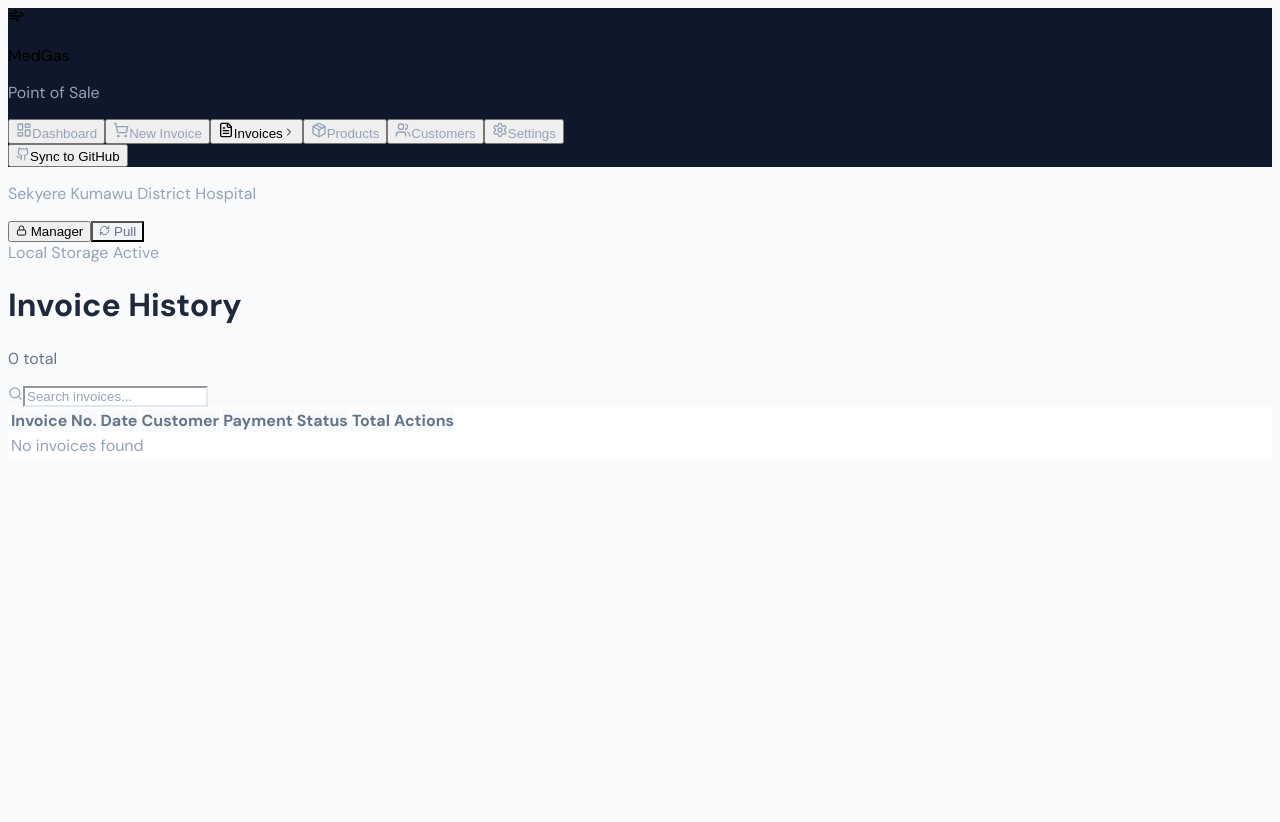
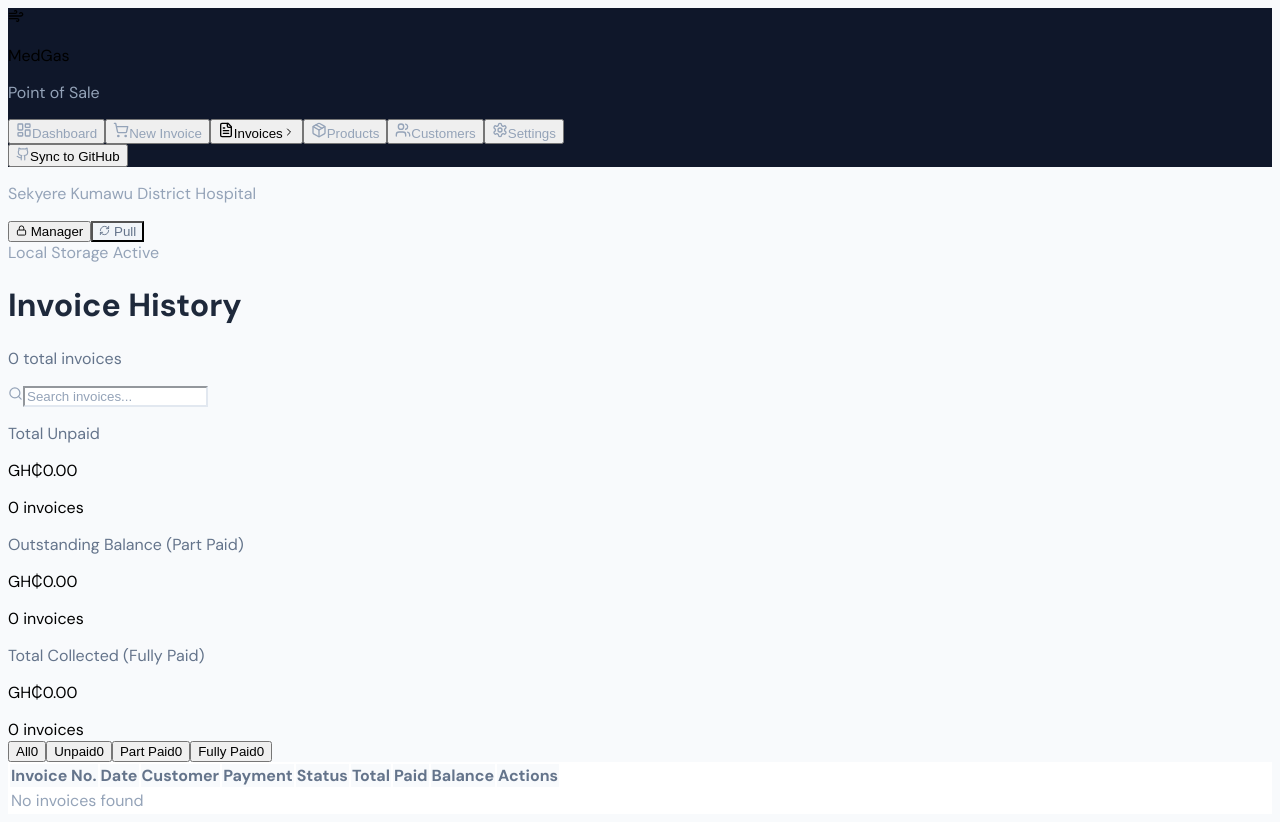
Before and after one commit to fitichrisfield-commits/skdhmedgas, a React (Vite) app: page / in a window 1280 px wide. Both pictures are taken after a click on the button "Invoices". Before the commit the page ends 800 px from the top, so only its background shows below. Built offline with nearby package versions, Linux system fonts and the light colour scheme; the HTML template or start-up script is replaced by a standard one.

Commit message:
Add files via upload

```diff
--- a/src/App.jsx
+++ b/src/App.jsx
@@ -850,9 +850,10 @@ function NewInvoice({ products, customers, invoices, settings, onSave, bp }) {
 
 function Invoices({ invoices, settings, onDelete, onUpdate, bp }) {
   const isMobile = bp === "mobile";
-  const [search, setSearch] = useState("");
-  const [preview, setPreview] = useState(null);
-  const [paying, setPaying] = useState(null);
+  const [search, setSearch]     = useState("");
+  const [activeTab, setActiveTab] = useState("all");
+  const [preview, setPreview]   = useState(null);
+  const [paying, setPaying]     = useState(null);
   const [payInput, setPayInput] = useState(0);
 
   const openPay = (inv) => {
@@ -871,75 +872,190 @@ function Invoices({ invoices, settings, onDelete, onUpdate, bp }) {
     setPaying(null);
   };
 
-  const filtered = invoices.filter(inv =>
-    inv.invoiceNo.toLowerCase().includes(search.toLowerCase()) ||
-    (inv.customerName || "").toLowerCase().includes(search.toLowerCase())
-  ).slice().reverse();
+  // counts
+  const allCount     = invoices.length;
+  const paidCount    = invoices.filter(i => i.status === "paid").length;
+  const partialCount = invoices.filter(i => i.status === "partial").length;
+  const unpaidCount  = invoices.filter(i => i.status === "unpaid").length;
+
+  // totals
+  const calcTotal = inv => {
+    const sub = inv.items.reduce((a, i) => a + i.qty * i.price, 0);
+    return sub + sub * (settings.vatRate / 100) - (inv.discount || 0);
+  };
+  const unpaidTotal  = invoices.filter(i => i.status === "unpaid").reduce((s, inv) => s + calcTotal(inv), 0);
+  const partialTotal = invoices.filter(i => i.status === "partial").reduce((s, inv) => s + (inv.balance || 0), 0);
+  const paidTotal    = invoices.filter(i => i.status === "paid").reduce((s, inv) => s + calcTotal(inv), 0);
+
+  const TABS = [
+    { id: "all",     label: "All",         count: allCount,     amount: null,         dot: "bg-slate-400",   ring: "border-slate-400",   active: "bg-slate-800 text-white",   inactive: "bg-slate-100 text-slate-600" },
+    { id: "unpaid",  label: "Unpaid",      count: unpaidCount,  amount: unpaidTotal,  dot: "bg-red-400",     ring: "border-red-400",     active: "bg-red-500 text-white",     inactive: "bg-red-50 text-red-500" },
+    { id: "partial", label: "Part Paid",   count: partialCount, amount: partialTotal, dot: "bg-amber-400",   ring: "border-amber-400",   active: "bg-amber-500 text-white",   inactive: "bg-amber-50 text-amber-600" },
+    { id: "paid",    label: "Fully Paid",  count: paidCount,    amount: paidTotal,    dot: "bg-emerald-500", ring: "border-emerald-400", active: "bg-emerald-500 text-white", inactive: "bg-emerald-50 text-emerald-600" },
+  ];
+
+  const filtered = invoices
+    .filter(inv => activeTab === "all" || inv.status === activeTab)
+    .filter(inv =>
+      inv.invoiceNo.toLowerCase().includes(search.toLowerCase()) ||
+      (inv.customerName || "").toLowerCase().includes(search.toLowerCase())
+    )
+    .slice().reverse();
+
+  const cur = settings.currency;
+
+  const renderInvoiceCard = (inv) => {
+    const total = calcTotal(inv);
+    const status = inv.status || "unpaid";
+    const statusConfig = {
+      paid:    { dot: "bg-emerald-500", badge: "bg-emerald-50 text-emerald-600 border-emerald-100", label: "Fully Paid" },
+      partial: { dot: "bg-amber-400",   badge: "bg-amber-50 text-amber-600 border-amber-100",       label: "Part Paid" },
+      unpaid:  { dot: "bg-red-400",     badge: "bg-red-50 text-red-500 border-red-100",             label: "Unpaid" },
+    };
+    const sc = statusConfig[status] || statusConfig.unpaid;
+    return (
+      <div key={inv.id} className="bg-white rounded-2xl shadow-sm border border-slate-100 p-4">
+        <div className="flex justify-between items-start mb-1.5">
+          <div className="flex items-center gap-2">
+            <span className="font-bold text-cyan-600 text-sm">{inv.invoiceNo}</span>
+            <span className={`inline-flex items-center gap-1 text-[10px] font-semibold px-1.5 py-0.5 rounded-md border ${sc.badge}`}>
+              <span className={`w-1.5 h-1.5 rounded-full ${sc.dot}`} />{sc.label}
+            </span>
+          </div>
+          <span className="font-bold text-slate-800 text-sm">{formatCurrency(total, cur)}</span>
+        </div>
+        <p className="text-sm font-medium text-slate-700">{inv.customerName || <span className="text-slate-400 italic">Walk-in</span>}</p>
+        <div className="flex justify-between items-center mt-2">
+          <div>
+            <p className="text-xs text-slate-400">{formatDate(inv.date)} · {inv.paymentMethod || "Cash"}</p>
+            {status === "partial" && <p className="text-xs text-amber-500 font-medium mt-0.5">Balance: {formatCurrency(inv.balance || 0, cur)}</p>}
+            {status === "unpaid"  && <p className="text-xs text-red-400 font-medium mt-0.5">Owing: {formatCurrency(total, cur)}</p>}
+            {status === "paid"    && <p className="text-xs text-emerald-500 font-medium mt-0.5">Collected: {formatCurrency(inv.amountPaid || 0, cur)}</p>}
+          </div>
+          <div className="flex gap-1">
+            {inv.status !== "paid" && (
+              <button onClick={() => openPay(inv)} className="p-1.5 text-slate-400 hover:text-emerald-500 hover:bg-emerald-50 rounded-lg transition-colors" title="Update Payment"><Check size={14} /></button>
+            )}
+            <button onClick={() => setPreview(inv)} className="p-1.5 text-slate-400 hover:text-cyan-500 hover:bg-cyan-50 rounded-lg transition-colors"><Eye size={14} /></button>
+            <button onClick={() => onDelete(inv.id)} className="p-1.5 text-slate-400 hover:text-red-500 hover:bg-red-50 rounded-lg transition-colors"><Trash2 size={14} /></button>
+          </div>
+        </div>
+      </div>
+    );
+  };
+
+  const activeTabCfg = TABS.find(t => t.id === activeTab);
 
   return (
-    <div className={`p-4 ${isMobile ? "pb-24" : "p-6"}`}>
-      <div className="flex justify-between items-center mb-4">
-        {!isMobile && <div><h1 className="text-xl font-bold text-slate-800">Invoice History</h1><p className="text-slate-500 text-sm">{invoices.length} total</p></div>}
-        <div className={`relative ${isMobile ? "w-full" : ""}`}>
+    <div className={`p-4 ${isMobile ? "pb-24" : "p-6"} space-y-4`}>
+
+      {/* Header */}
+      {!isMobile && (
+        <div className="flex justify-between items-start">
+          <div>
+            <h1 className="text-xl font-bold text-slate-800">Invoice History</h1>
+            <p className="text-slate-500 text-sm">{allCount} total invoices</p>
+          </div>
+          <div className="relative">
+            <Search size={15} className="absolute left-3 top-1/2 -translate-y-1/2 text-slate-400" />
+            <input value={search} onChange={e => setSearch(e.target.value)} placeholder="Search invoices..."
+              className="pl-9 pr-4 py-2 bg-white border border-slate-200 rounded-xl text-sm focus:outline-none focus:ring-2 focus:ring-cyan-500/30 w-56" />
+          </div>
+        </div>
+      )}
+
+      {/* Mobile search */}
+      {isMobile && (
+        <div className="relative">
           <Search size={15} className="absolute left-3 top-1/2 -translate-y-1/2 text-slate-400" />
           <input value={search} onChange={e => setSearch(e.target.value)} placeholder="Search invoices..."
-            className={`pl-9 pr-4 py-2 bg-white border border-slate-200 rounded-xl text-sm focus:outline-none focus:ring-2 focus:ring-cyan-500/30 ${isMobile ? "w-full" : "w-56"}`} />
-        </div>
-      </div>
-
-      {/* Mobile: card list */}
+            className="pl-9 pr-4 py-2 bg-white border border-slate-200 rounded-xl text-sm focus:outline-none focus:ring-2 focus:ring-cyan-500/30 w-full" />
+        </div>
+      )}
+
+      {/* Summary cards (non-mobile) */}
+      {!isMobile && (
+        <div className="grid grid-cols-3 gap-3">
+          {[
+            { label: "Total Unpaid",    amount: unpaidTotal,  count: unpaidCount,  bg: "bg-red-50",     border: "border-red-100",     text: "text-red-500",     badge: "bg-red-100 text-red-600" },
+            { label: "Outstanding Balance (Part Paid)", amount: partialTotal, count: partialCount, bg: "bg-amber-50",   border: "border-amber-100",   text: "text-amber-600",   badge: "bg-amber-100 text-amber-700" },
+            { label: "Total Collected (Fully Paid)", amount: paidTotal,   count: paidCount,   bg: "bg-emerald-50", border: "border-emerald-100", text: "text-emerald-600", badge: "bg-emerald-100 text-emerald-700" },
+          ].map((c, i) => (
+            <div key={i} className={`rounded-2xl p-4 border ${c.bg} ${c.border}`}>
+              <p className="text-xs font-semibold text-slate-500 mb-1">{c.label}</p>
+              <p className={`text-xl font-bold ${c.text}`}>{formatCurrency(c.amount, cur)}</p>
+              <span className={`text-xs font-medium px-2 py-0.5 rounded-lg ${c.badge} mt-1 inline-block`}>{c.count} invoice{c.count !== 1 ? "s" : ""}</span>
+            </div>
+          ))}
+        </div>
+      )}
+
+      {/* Tabs */}
+      <div className="flex gap-2 overflow-x-auto pb-1 no-scrollbar">
+        {TABS.map(tab => (
+          <button key={tab.id} onClick={() => setActiveTab(tab.id)}
+            className={`shrink-0 flex items-center gap-2 px-4 py-2 rounded-xl text-xs font-semibold transition-all ${activeTab === tab.id ? tab.active + " shadow-sm" : tab.inactive}`}>
+            <span className={`w-2 h-2 rounded-full ${activeTab === tab.id ? "bg-white/70" : tab.dot}`} />
+            {tab.label}
+            <span className={`px-1.5 py-0.5 rounded-md text-[10px] font-bold ${activeTab === tab.id ? "bg-white/20" : "bg-black/5"}`}>{tab.count}</span>
+          </button>
+        ))}
+      </div>
+
+      {/* Active tab amount summary */}
+      {activeTab !== "all" && activeTabCfg?.amount !== null && (
+        <div className={`rounded-xl px-4 py-2.5 flex justify-between items-center text-sm font-semibold
+          ${activeTab === "unpaid"  ? "bg-red-50 text-red-600 border border-red-100" : ""}
+          ${activeTab === "partial" ? "bg-amber-50 text-amber-600 border border-amber-100" : ""}
+          ${activeTab === "paid"    ? "bg-emerald-50 text-emerald-600 border border-emerald-100" : ""}`}>
+          <span>{activeTab === "partial" ? "Total outstanding balance" : activeTab === "unpaid" ? "Total amount owed" : "Total collected"}</span>
+          <span className="font-bold">{formatCurrency(activeTabCfg.amount, cur)}</span>
+        </div>
+      )}
+
+      {/* Invoice list — mobile cards */}
       {isMobile ? (
         <div className="space-y-2.5">
           {filtered.length === 0 ? (
             <div className="text-center py-12 text-slate-400"><FileText size={32} className="mx-auto mb-2 opacity-20" /><p className="text-sm">No invoices found</p></div>
-          ) : filtered.map(inv => {
-            const sub = inv.items.reduce((a, i) => a + i.qty * i.price, 0);
-            const total = sub + sub * (settings.vatRate / 100) - (inv.discount || 0);
-            return (
-              <div key={inv.id} className="bg-white rounded-2xl shadow-sm border border-slate-100 p-4">
-                <div className="flex justify-between items-start mb-2">
-                  <span className="font-bold text-cyan-600 text-sm">{inv.invoiceNo}</span>
-                  <span className="font-bold text-slate-800">{formatCurrency(total, settings.currency)}</span>
-                </div>
-                <p className="text-sm font-medium text-slate-700">{inv.customerName || <span className="text-slate-400 italic">Walk-in</span>}</p>
-                <div className="flex justify-between items-center mt-2">
-                  <p className="text-xs text-slate-400">{formatDate(inv.date)} · {inv.paymentMethod || "Cash"} · <span className={getPaymentStatus(inv).tone.split(" ")[1]}>{paymentLabel(inv)}</span></p>
-                  <div className="flex gap-1">
-                    {inv.status !== "paid" && (
-                      <button onClick={() => openPay(inv)} className="p-1.5 text-slate-400 hover:text-emerald-500 hover:bg-emerald-50 rounded-lg transition-colors" title="Update Payment"><Check size={14} /></button>
-                    )}
-                    <button onClick={() => setPreview(inv)} className="p-1.5 text-slate-400 hover:text-cyan-500 hover:bg-cyan-50 rounded-lg transition-colors"><Eye size={14} /></button>
-                    <button onClick={() => onDelete(inv.id)} className="p-1.5 text-slate-400 hover:text-red-500 hover:bg-red-50 rounded-lg transition-colors"><Trash2 size={14} /></button>
-                  </div>
-                </div>
-              </div>
-            );
-          })}
+          ) : filtered.map(inv => renderInvoiceCard(inv))}
         </div>
       ) : (
-        /* Desktop/Tablet: table */
+        /* Desktop table */
         <div className="bg-white rounded-2xl shadow-sm border border-slate-100 overflow-hidden overflow-x-auto">
           <table className="w-full text-sm min-w-[500px]">
             <thead className="bg-slate-50 border-b border-slate-100">
-              <tr>{["Invoice No.","Date","Customer","Payment","Status","Total","Actions"].map(h => (
-                <th key={h} className="text-left px-5 py-3 text-xs font-semibold text-slate-500 uppercase tracking-wider">{h}</th>
+              <tr>{["Invoice No.","Date","Customer","Payment","Status","Total","Paid","Balance","Actions"].map(h => (
+                <th key={h} className="text-left px-4 py-3 text-xs font-semibold text-slate-500 uppercase tracking-wider">{h}</th>
               ))}</tr>
             </thead>
             <tbody>
               {filtered.length === 0 ? (
-                <tr><td colSpan={7} className="text-center py-12 text-slate-400 text-sm">No invoices found</td></tr>
+                <tr><td colSpan={9} className="text-center py-12 text-slate-400 text-sm">No invoices found</td></tr>
               ) : filtered.map(inv => {
-                const sub = inv.items.reduce((a, i) => a + i.qty * i.price, 0);
-                const total = sub + sub * (settings.vatRate / 100) - (inv.discount || 0);
+                const total  = calcTotal(inv);
+                const status = inv.status || "unpaid";
+                const statusConfig = {
+                  paid:    { dot: "bg-emerald-500", badge: "bg-emerald-50 text-emerald-600 border-emerald-100", label: "Fully Paid" },
+                  partial: { dot: "bg-amber-400",   badge: "bg-amber-50 text-amber-600 border-amber-100",       label: "Part Paid" },
+                  unpaid:  { dot: "bg-red-400",     badge: "bg-red-50 text-red-500 border-red-100",             label: "Unpaid" },
+                };
+                const sc = statusConfig[status] || statusConfig.unpaid;
                 return (
                   <tr key={inv.id} className="border-b border-slate-50 hover:bg-slate-50/50 transition-colors">
-                    <td className="px-5 py-3.5"><span className="font-semibold text-cyan-600">{inv.invoiceNo}</span></td>
-                    <td className="px-5 py-3.5 text-slate-500 text-xs">{formatDate(inv.date)}</td>
-                    <td className="px-5 py-3.5 font-medium text-slate-700">{inv.customerName || <span className="text-slate-400 italic">Walk-in</span>}</td>
-                    <td className="px-5 py-3.5 text-slate-500 text-xs">{inv.paymentMethod || "Cash"}</td>
-                    <td className="px-5 py-3.5"><span className={`text-xs px-2 py-0.5 rounded-lg ${getPaymentStatus(inv).tone}`}>{paymentLabel(inv)}</span></td>
-                    <td className="px-5 py-3.5 font-bold text-slate-800">{formatCurrency(total, settings.currency)}</td>
-                    <td className="px-5 py-3.5">
+                    <td className="px-4 py-3.5"><span className="font-semibold text-cyan-600">{inv.invoiceNo}</span></td>
+                    <td className="px-4 py-3.5 text-slate-500 text-xs">{formatDate(inv.date)}</td>
+                    <td className="px-4 py-3.5 font-medium text-slate-700">{inv.customerName || <span className="text-slate-400 italic">Walk-in</span>}</td>
+                    <td className="px-4 py-3.5 text-slate-500 text-xs">{inv.paymentMethod || "Cash"}</td>
+                    <td className="px-4 py-3.5">
+                      <span className={`inline-flex items-center gap-1.5 text-xs font-semibold px-2 py-0.5 rounded-lg border ${sc.badge}`}>
+                        <span className={`w-1.5 h-1.5 rounded-full ${sc.dot}`} />{sc.label}
+                      </span>
+                    </td>
+                    <td className="px-4 py-3.5 font-bold text-slate-800">{formatCurrency(total, cur)}</td>
+                    <td className="px-4 py-3.5 text-emerald-600 font-medium text-xs">{formatCurrency(inv.amountPaid || 0, cur)}</td>
+                    <td className={`px-4 py-3.5 font-medium text-xs ${(inv.balance || 0) > 0 ? "text-red-500" : "text-slate-400"}`}>{formatCurrency(inv.balance || 0, cur)}</td>
+                    <td className="px-4 py-3.5">
                       <div className="flex gap-1">
                         {inv.status !== "paid" && (
                           <button onClick={() => openPay(inv)} className="p-1.5 text-slate-400 hover:text-emerald-500 hover:bg-emerald-50 rounded-lg transition-colors" title="Update Payment"><Check size={14} /></button>
@@ -968,8 +1084,8 @@ function Invoices({ invoices, settings, onDelete, onUpdate, bp }) {
             <div className="bg-slate-50 rounded-xl p-3 mb-4 space-y-1">
               <div className="flex justify-between text-xs text-slate-500"><span>Invoice</span><span className="font-semibold text-cyan-600">{paying.invoiceNo}</span></div>
               <div className="flex justify-between text-xs text-slate-500"><span>Customer</span><span>{paying.customerName || "Walk-in"}</span></div>
-              <div className="flex justify-between text-xs font-bold text-slate-800"><span>Total</span><span>{formatCurrency(paying._total, settings.currency)}</span></div>
-              <div className="flex justify-between text-xs text-slate-500"><span>Previously Paid</span><span>{formatCurrency(paying.amountPaid || 0, settings.currency)}</span></div>
+              <div className="flex justify-between text-xs font-bold text-slate-800"><span>Total</span><span>{formatCurrency(paying._total, cur)}</span></div>
+              <div className="flex justify-between text-xs text-slate-500"><span>Previously Paid</span><span>{formatCurrency(paying.amountPaid || 0, cur)}</span></div>
             </div>
             <label className="text-xs font-semibold text-slate-500 uppercase tracking-wider">Amount Paid</label>
             <input type="number" value={payInput} onChange={e => setPayInput(e.target.value)}
```
